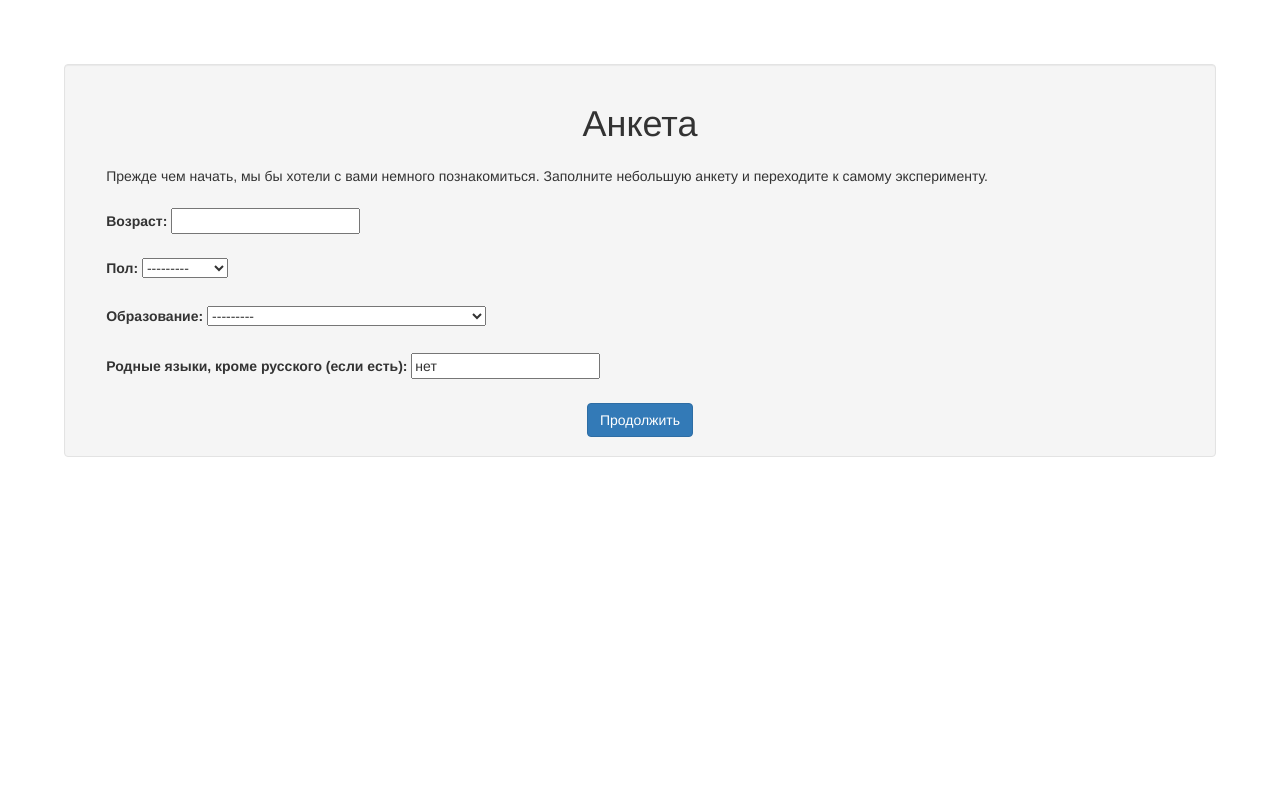
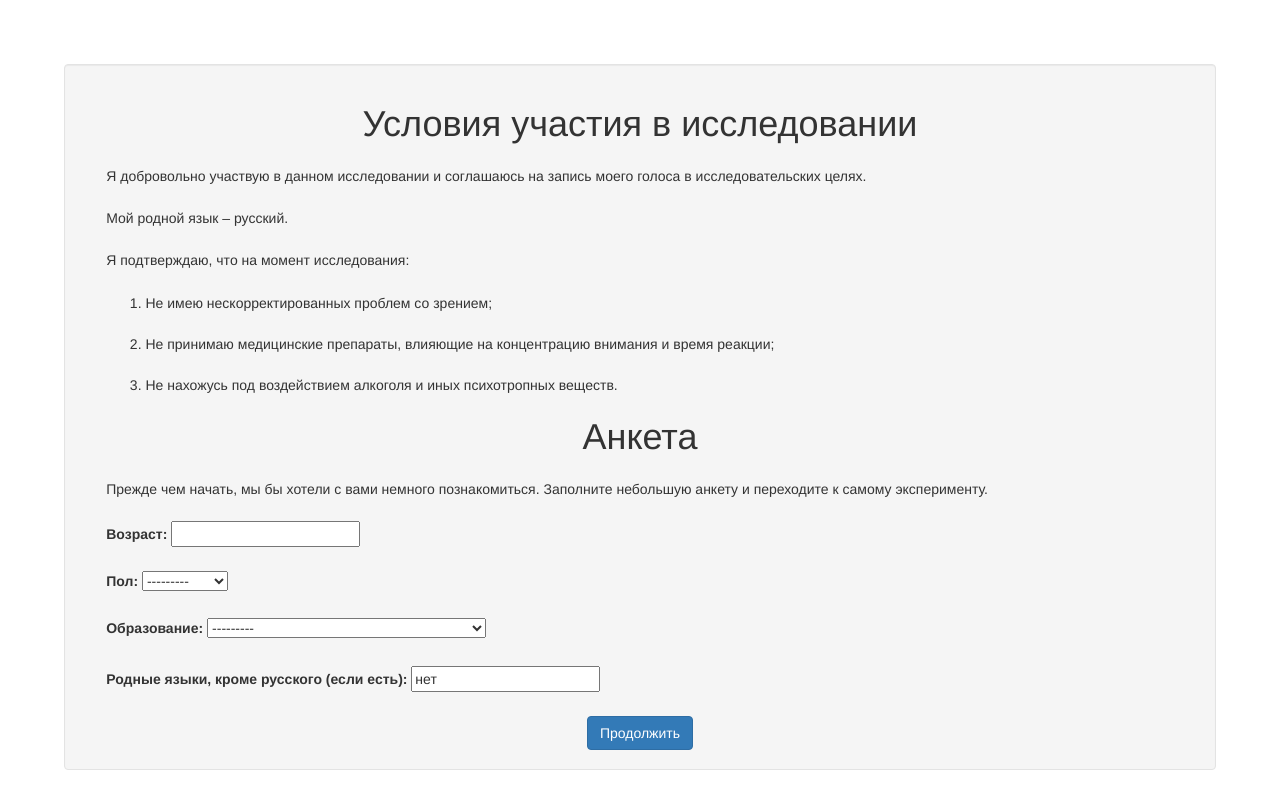
Before and after one commit to KatyaTulit/LanguageLocalizer, a Django app: page /localizer/questionnaire/ in a window 1280 px wide. Run offline with Django 3.2, Linux system fonts and the light colour scheme; data that the repository does not hold is empty; some libraries are stand-ins or nearby versions.

Commit message:
Added conditions for participation to html

```diff
--- a/localizer/templates/localizer/questionnaire.html
+++ b/localizer/templates/localizer/questionnaire.html
@@ -14,7 +14,7 @@
 </head>
 
 <style>
-    p {
+    p,li {
     margin: 2%;
     text-align: left;
     }
@@ -28,6 +28,17 @@
 
 <body>
     <div align="center" class="well">
+        <h1>Условия участия в исследовании</h1>
+
+        <p>Я добровольно участвую в данном исследовании и соглашаюсь на запись моего голоса в исследовательских целях.</p>
+        <p>Мой родной язык – русский.</p>
+        <p>Я подтверждаю, что на момент исследования:</p>
+            <ol>
+                <li>Не имею нескорректированных проблем со зрением;</li>
+                <li>Не принимаю медицинские препараты, влияющие на концентрацию внимания и время реакции;</li>
+                <li>Не нахожусь под воздействием алкоголя и иных психотропных веществ.</li>
+            </ol>
+
         <h1>Анкета</h1>
         <p>
             Прежде чем начать, мы бы хотели с вами немного познакомиться.
```
Also changed, not shown: localizer/migrations/0008_subject_languages.py (added).
